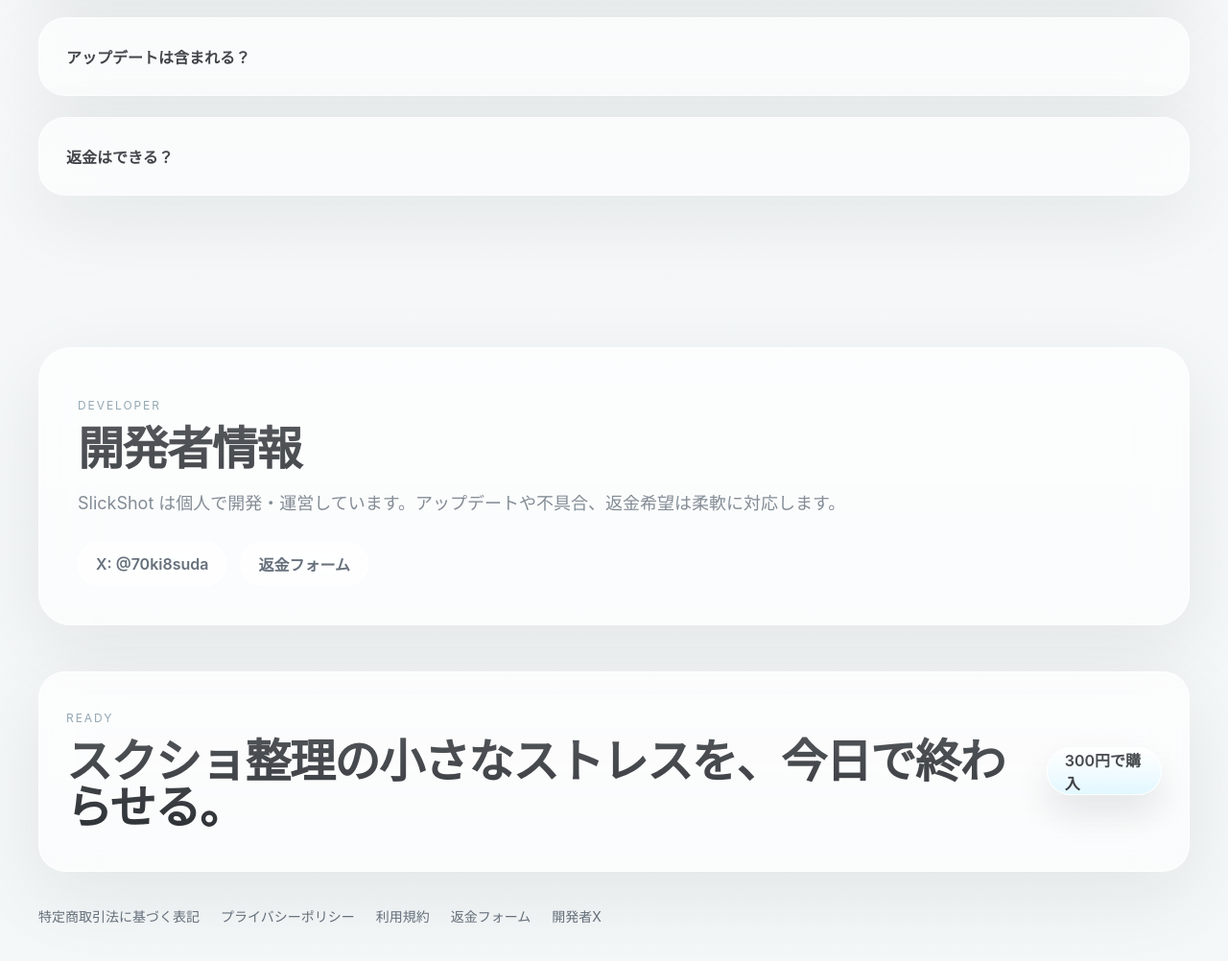
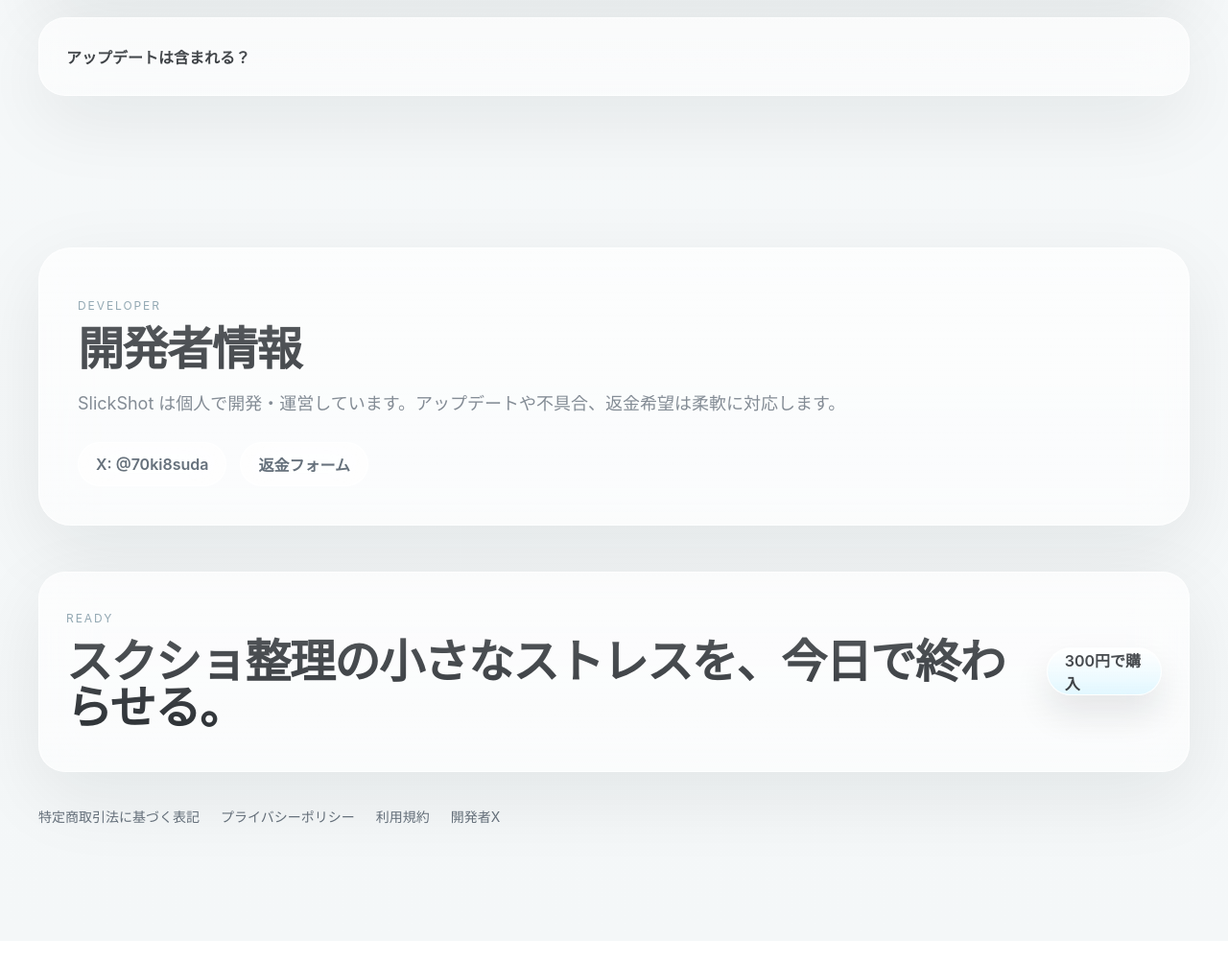
Before and after one commit to 70ki8suda/slick-shot, a plain HTML site: page docs/lp/index.html in a window 1280 px wide. Shown: the part 4040-5042 px from the top of the page at 96% size. After the commit the page ends 5021 px from the top, so only its background shows below. Drawn offline with Linux system fonts and the light colour scheme.

Commit message:
docs: reduce refund visibility on landing page

```diff
--- a/docs/lp/index.html
+++ b/docs/lp/index.html
@@ -251,10 +251,6 @@
               <summary>アップデートは含まれる？</summary>
               <p>SlickShot は買い切りです。少なくとも同一メジャー内のアップデートを含め、Sparkle ベースのアプリ内自動更新に対応できます。</p>
             </details>
-            <details class="glass-card">
-              <summary>返金はできる？</summary>
-              <p>はい。合わなかった場合は全員返金します。理由の説明は不要です。購入時のメールアドレスを添えてご連絡ください。Stripe の管理画面から手動で返金対応します。<a class="inline-link" href="./refund.html">返金フォームはこちら</a>。</p>
-            </details>
           </div>
         </section>
 
@@ -285,7 +281,6 @@
             <a href="./tokushoho.html">特定商取引法に基づく表記</a>
             <a href="./privacy.html">プライバシーポリシー</a>
             <a href="./terms.html">利用規約</a>
-            <a href="./refund.html">返金フォーム</a>
             <a href="https://x.com/70ki8suda" target="_blank" rel="noreferrer">開発者X</a>
           </div>
         </footer>
```
